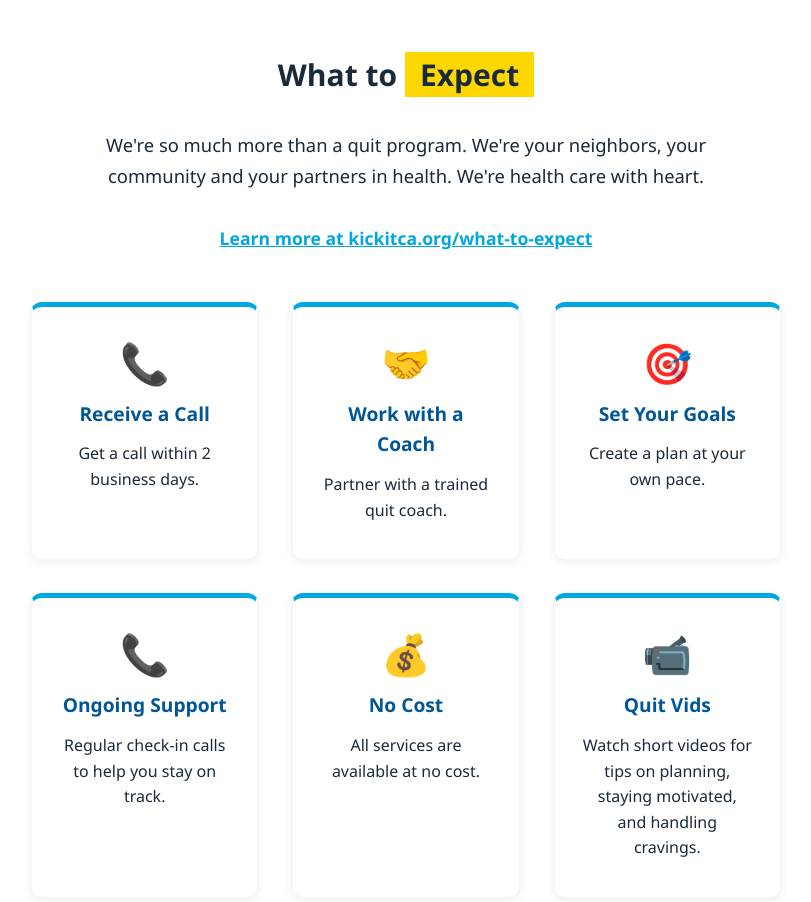
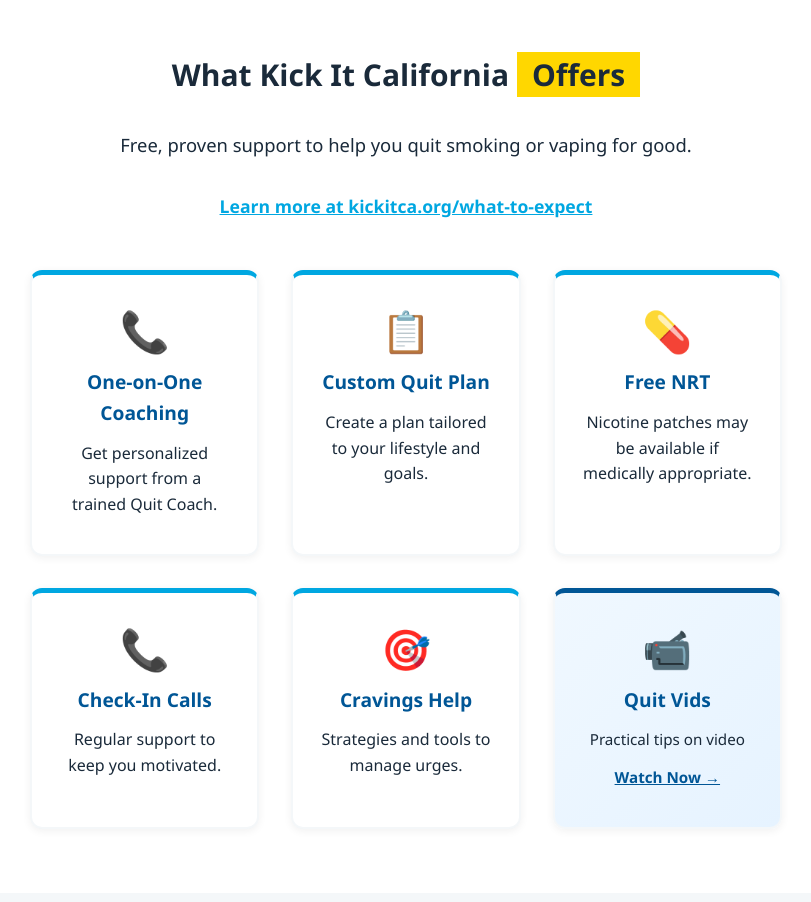
Before and after one commit to ingramjam/kickit-iehp-landing, a plain HTML site: page index.html in a window 1280 px wide. Shown: the part 800-1702 px from the top of the page, without its empty margins (234-1045 px from the left). Drawn offline with Linux system fonts and the light colour scheme.

Commit message:
Update section to focus on Kick It offerings with clear Quit Vids link

```diff
--- a/index.html
+++ b/index.html
@@ -522,9 +522,9 @@
 
     <section class="process">
         <div class="container">
-            <h2>What to <span class="highlight">Expect</span></h2>
+            <h2>What Kick It California <span class="highlight">Offers</span></h2>
             <p class="text-center" style="margin-bottom: 2rem; max-width: 700px; margin-left: auto; margin-right: auto; font-size: 1.15rem;">
-                We're so much more than a quit program. We're your neighbors, your community and your partners in health. We're health care with heart.
+                Free, proven support to help you quit smoking or vaping for good.
             </p>
             <p class="text-center" style="margin-bottom: 2rem;">
                 <a href="https://kickitca.org/what-to-expect" target="_blank" style="color: var(--kic-teal); text-decoration: underline; font-weight: 600;">Learn more at kickitca.org/what-to-expect</a>
@@ -533,35 +533,34 @@
             <div class="step-grid">
                 <div class="step-card">
                     <span class="step-icon">📞</span>
-                    <span class="step-title">Receive a Call</span>
-                    Get a call within 2 business days.
+                    <span class="step-title">One-on-One Coaching</span>
+                    Get personalized support from a trained Quit Coach.
                 </div>
                 <div class="step-card">
-                    <span class="step-icon">🤝</span>
-                    <span class="step-title">Work with a Coach</span>
-                    Partner with a trained quit coach.
+                    <span class="step-icon">📋</span>
+                    <span class="step-title">Custom Quit Plan</span>
+                    Create a plan tailored to your lifestyle and goals.
+                </div>
+                <div class="step-card">
+                    <span class="step-icon">💊</span>
+                    <span class="step-title">Free NRT</span>
+                    Nicotine patches may be available if medically appropriate.
+                </div>
+                <div class="step-card">
+                    <span class="step-icon">📞</span>
+                    <span class="step-title">Check-In Calls</span>
+                    Regular support to keep you motivated.
                 </div>
                 <div class="step-card">
                     <span class="step-icon">🎯</span>
-                    <span class="step-title">Set Your Goals</span>
-                    Create a plan at your own pace.
+                    <span class="step-title">Cravings Help</span>
+                    Strategies and tools to manage urges.
                 </div>
-                <div class="step-card">
-                    <span class="step-icon">📞</span>
-                    <span class="step-title">Ongoing Support</span>
-                    Regular check-in calls to help you stay on track.
-                </div>
-                <div class="step-card">
-                    <span class="step-icon">💰</span>
-                    <span class="step-title">No Cost</span>
-                    All services are available at no cost.
-                </div>
-                <div class="step-card">
-                    <a href="https://kickitca.org/quit-vids" target="_blank" style="text-decoration: none; color: inherit; display: block; height: 100%;">
-                        <span class="step-icon">📹</span>
-                        <span class="step-title">Quit Vids</span>
-                        Watch short videos for tips on planning, staying motivated, and handling cravings.
-                    </a>
+                <div class="step-card" style="background: linear-gradient(135deg, #f0f8ff 0%, #e6f3ff 100%); border-top-color: var(--kic-blue);">
+                    <span class="step-icon">📹</span>
+                    <span class="step-title">Quit Vids</span>
+                    <p style="margin: 0 0 0.75rem 0; font-size: 0.95rem;">Practical tips on video</p>
+                    <a href="https://kickitca.org/quit-vids" target="_blank" style="color: var(--kic-blue); text-decoration: underline; font-weight: 600; font-size: 0.95rem;">Watch Now →</a>
                 </div>
             </div>
         </div>
```
